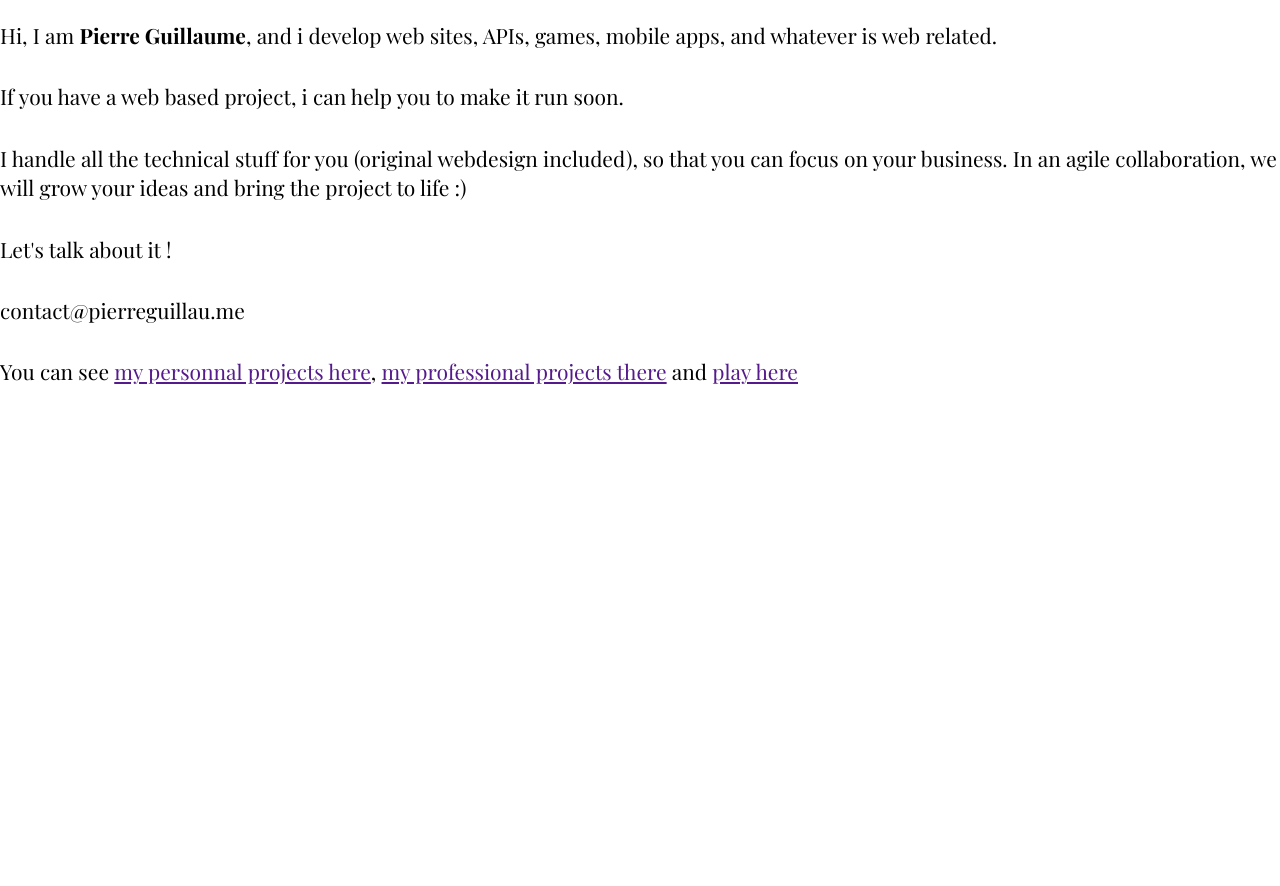
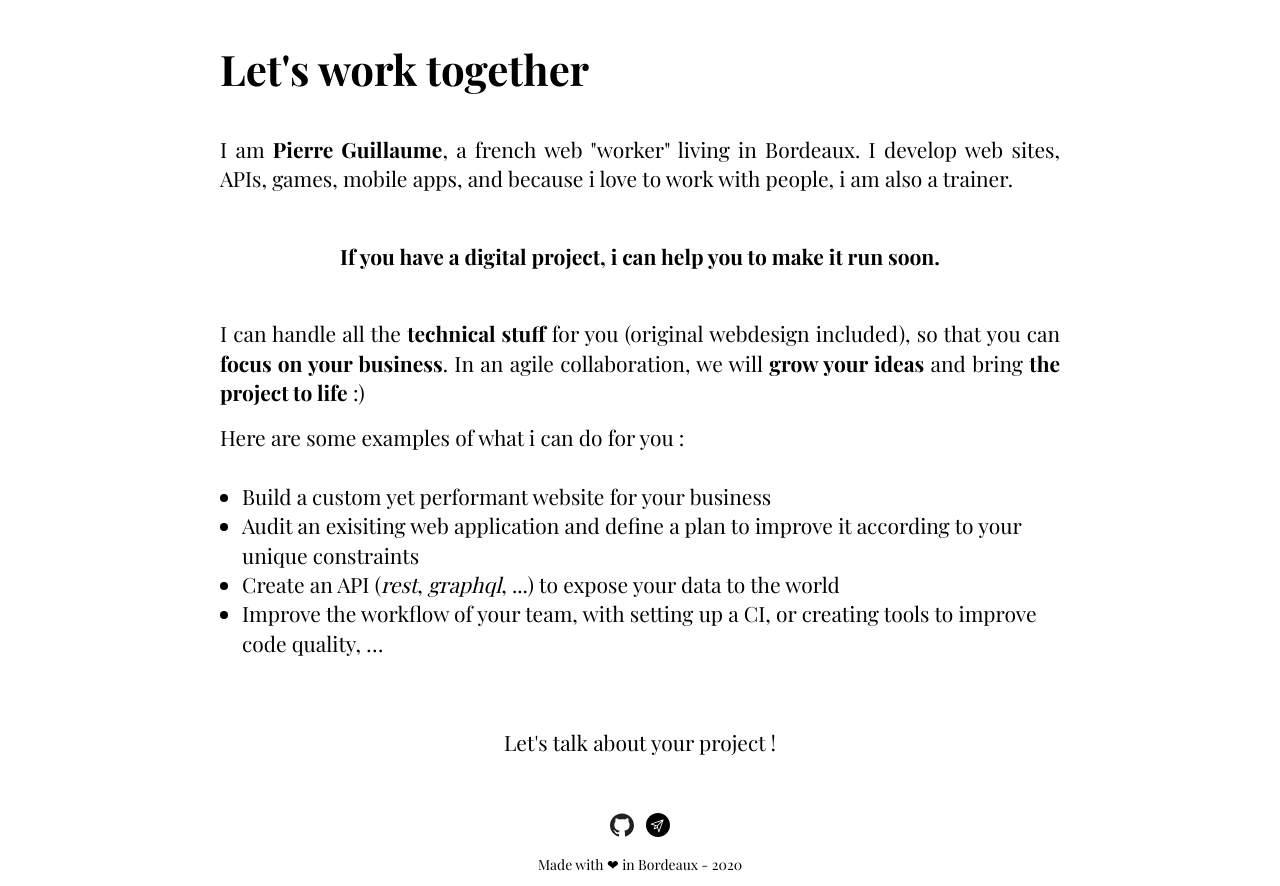
Before and after one commit to papswell/personal-website, a Next.js app: page /about in a window 1280 px wide. Before the commit the page ends 800 px from the top, so only its background shows below. Built offline with nearby package versions, Linux system fonts and the light colour scheme.

Commit message:
add about page

```diff
--- a/components/layouts/FullScreen.js
+++ b/components/layouts/FullScreen.js
@@ -1,7 +1,13 @@
-const FullScreen = ({ children, ...props }) => {
+import Footer from "../footer";
+
+const FullScreen = ({ children, className, ...props }) => {
   return (
-    <div {...props}>
-      {children}
+    <div className={className}>
+      <main className="container" {...props}>
+        {children}
+      </main>
+
+      <Footer />
 
       <style jsx>
         {`
--- a/pages/about.js
+++ b/pages/about.js
@@ -1,26 +1,66 @@
+import FullScreen from "../components/layouts/FullScreen";
+
 export default function About() {
   return (
-    <div>
+    <FullScreen className="page" style={{ alignItems: "stretch" }}>
+      <h1>Let's work together</h1>
       <p>
-        Hi, I am <strong>Pierre Guillaume</strong>, and i develop web sites,
-        APIs, games, mobile apps, and whatever is web related.
+        I am <strong>Pierre Guillaume</strong>, a french web "worker" living in
+        Bordeaux. I develop web sites, APIs, games, mobile apps, and because i
+        love to work with people, i am also a trainer.
       </p>
+
+      <p style={{ textAlign: "center", padding: "32px 0" }}>
+        <strong>
+          If you have a digital project, i can help you to make it run soon.
+        </strong>
+      </p>
+
       <p>
-        If you have a web based project, i can help you to make it run soon.
+        I can handle all the <strong>technical stuff</strong> for you (original
+        webdesign included), so that you can{" "}
+        <strong>focus on your business</strong>. In an agile collaboration, we
+        will <strong>grow your ideas</strong> and bring{" "}
+        <strong>the project to life</strong> :)
       </p>
-      <p>
-        I handle all the technical stuff for you (original webdesign included),
-        so that you can focus on your business. In an agile collaboration, we
-        will grow your ideas and bring the project to life :)
-      </p>
-      <p>Let's talk about it !</p>
 
-      <p>contact@pierreguillau.me</p>
-      <p>
+      <p>Here are some examples of what i can do for you :</p>
+      <ul>
+        <li>
+          <div>Build a custom yet performant website for your business</div>
+        </li>
+        <li>
+          <div>
+            Audit an exisiting web application and define a plan to improve it
+            according to your unique constraints
+          </div>
+        </li>
+        <li>
+          <div>
+            Create an API (<em>rest</em>, <em>graphql</em>, ...) to expose your
+            data to the world
+          </div>
+        </li>
+        <li>
+          <div>
+            Improve the workflow of your team, with setting up a CI, or creating
+            tools to improve code quality,&nbsp;…
+          </div>
+        </li>
+      </ul>
+
+      {/* <p>This list is not exhaustive, so</p> */}
+
+      <div className="link-container" style={{ alignSelf: "center" }}>
+        <a href="mailto:contact@pierreguillau.me">
+          <span>Let's talk about your project !</span>
+        </a>
+      </div>
+      {/* <p>
         You can see <a href="">my personnal projects here</a>,{" "}
         <a href="">my professional projects there</a> and{" "}
         <a href="">play here</a>
-      </p>
-    </div>
+      </p> */}
+    </FullScreen>
   );
 }
--- a/styles.css
+++ b/styles.css
@@ -7,20 +7,33 @@
 
 body {
   margin: 0;
-  font-size: 21px;
+  font-size: 17px;
   line-height: 1.4;
 }
 
+p {
+  margin: 8px 0;
+  text-align: justify;
+}
+
+ul {
+  padding-left: 22px;
+}
 .page {
   padding: 12px 36px;
+}
+
+.container {
+  max-width: 840px;
+  margin: 0 auto;
 }
 
 .page main {
   flex: 1;
 
   display: flex;
-  align-items: center;
   justify-content: center;
+  flex-direction: column;
 }
 
 .content {
@@ -33,36 +46,37 @@ body {
   font-weight: bold;
 }
 
-.strong  {
-  font-size: 21px;
-  font-weight: bold;
-}
-
-p + p {
-  margin-top: 32px;
-}
 
 
 @media screen and (min-width: 768px) {
 
-  main {
-    font-size: 28px;
+  body {
+    font-size: 21px;
   }
 
   .content {
+    font-size: 28px;
     min-width: 380px;
     max-width: 640px;
+  }
+
+
+  .content p + p {
+    margin-top: 32px;
   }
 }
 
 .link-container {
 
-  margin-top: 64px;
+  margin: 32px 0;
   display: flex;
   justify-content: space-between;
   justify-content: center;
+
+}
+
+.fadeIn {
   opacity: 0;
-
   animation: fadeIn 1s ease 1s both;
 }
 
```
Also changed, not shown: pages/index.js (+3 -8 lines).
